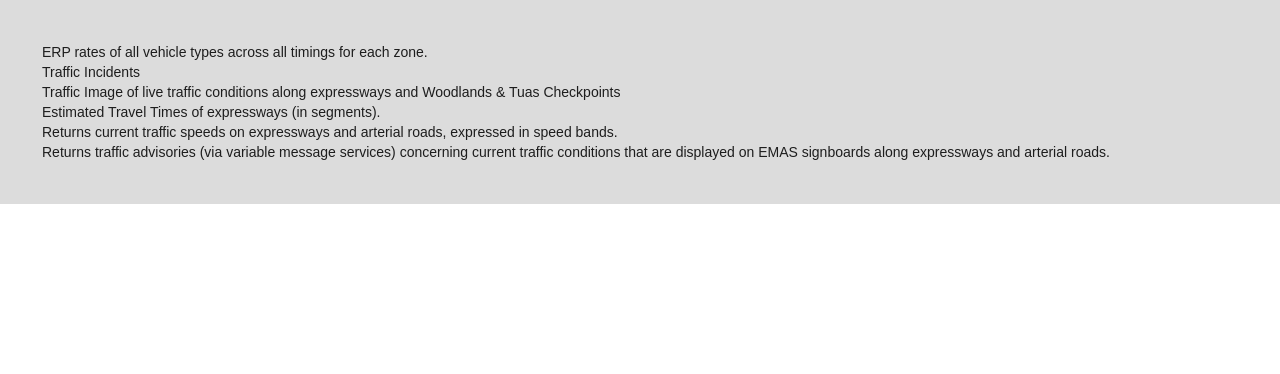
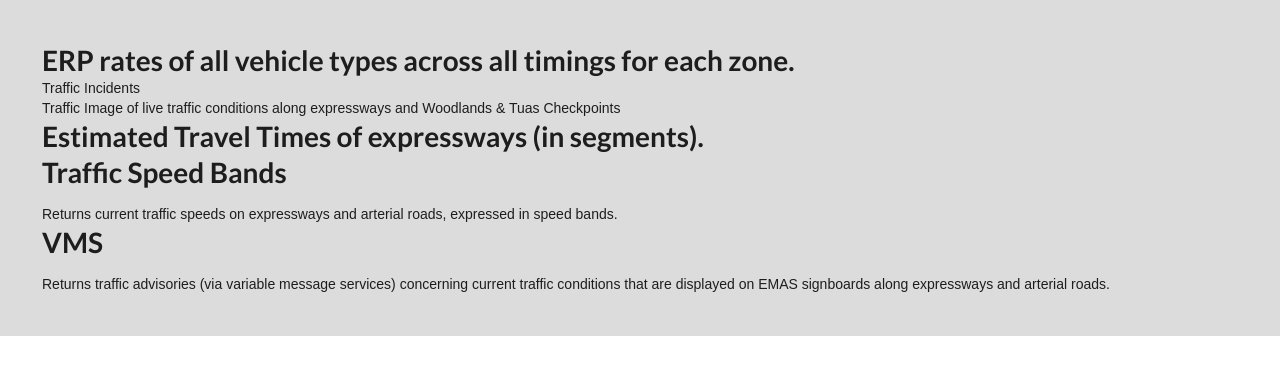
Before and after one commit to KennisYaps/traffic-app, a React (Create React App) app: page / in a window 1280 px wide. Shown: the top 374 px of the page. Built offline with nearby package versions, Linux system fonts and the light colour scheme; no server answers.

Commit message:
added description

```diff
--- a/src/Components/ERP_Rates/ERP_Rates.js
+++ b/src/Components/ERP_Rates/ERP_Rates.js
@@ -15,7 +15,12 @@
           this.setState({
             ERP_RatesDatas: json.value
           });
-          console.log(this.state.ERP_RatesDatas);
+          console.log(
+            this.state.ERP_RatesDatas.map(rate => {
+              // console.log(rate.ZoneID);
+              return rate;
+            })
+          );
         });
       } else {
         console.log("response is not okay");
@@ -23,8 +28,13 @@
     });
   }
   render() {
-    return <div>ERP rates of all vehicle types across all timings for each
-    zone.</div>;
+    return (
+      <div>
+        <h1>
+          ERP rates of all vehicle types across all timings for each zone.
+        </h1>
+      </div>
+    );
   }
 }
 
--- a/src/Components/EstTravelTimes/EstTravelTimes.js
+++ b/src/Components/EstTravelTimes/EstTravelTimes.js
@@ -15,7 +15,7 @@
           this.setState({
             EstTravelTimesDatas: json.value
           });
-          console.log(this.state.EstTravelTimesDatas);
+          //   console.log(this.state.EstTravelTimesDatas);
         });
       } else {
         console.log("response is not okay");
@@ -23,7 +23,11 @@
     });
   }
   render() {
-    return <div>Estimated Travel Times of expressways (in segments).</div>;
+    return (
+      <div>
+        <h1>Estimated Travel Times of expressways (in segments).</h1>
+      </div>
+    );
   }
 }
 
--- a/src/Components/TrafficSpeedBands/TrafficSpeedBands.js
+++ b/src/Components/TrafficSpeedBands/TrafficSpeedBands.js
@@ -15,7 +15,7 @@
           this.setState({
             TrafficSpeedBandsDatas: json.value
           });
-          console.log(this.state.TrafficSpeedBandsDatas);
+          //   console.log(this.state.TrafficSpeedBandsDatas);
         });
       } else {
         console.log("response is not okay");
@@ -25,8 +25,11 @@
   render() {
     return (
       <div>
-        Returns current traffic speeds on expressways and arterial roads,
-        expressed in speed bands.
+        <h1>Traffic Speed Bands</h1>
+        <p>
+          Returns current traffic speeds on expressways and arterial roads,
+          expressed in speed bands.
+        </p>
       </div>
     );
   }
--- a/src/Components/VMS/VMS.js
+++ b/src/Components/VMS/VMS.js
@@ -15,7 +15,7 @@
           this.setState({
             VMSDatas: json.value
           });
-          console.log(this.state.VMSDatas);
+          //   console.log(this.state.VMSDatas);
         });
       } else {
         console.log("response is not okay");
@@ -25,9 +25,12 @@
   render() {
     return (
       <div>
-        Returns traffic advisories (via variable message services) concerning
-        current traffic conditions that are displayed on EMAS signboards along
-        expressways and arterial roads.
+        <h1>VMS</h1>
+        <p>
+          Returns traffic advisories (via variable message services) concerning
+          current traffic conditions that are displayed on EMAS signboards along
+          expressways and arterial roads.
+        </p>
       </div>
     );
   }
```
